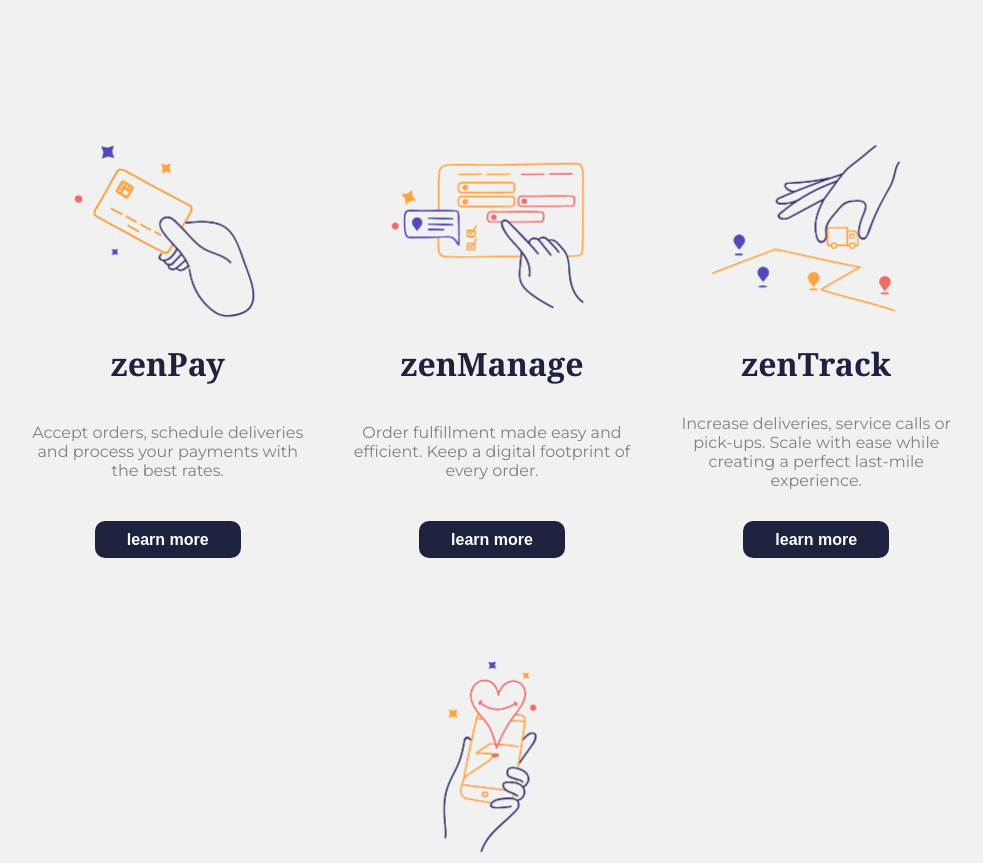
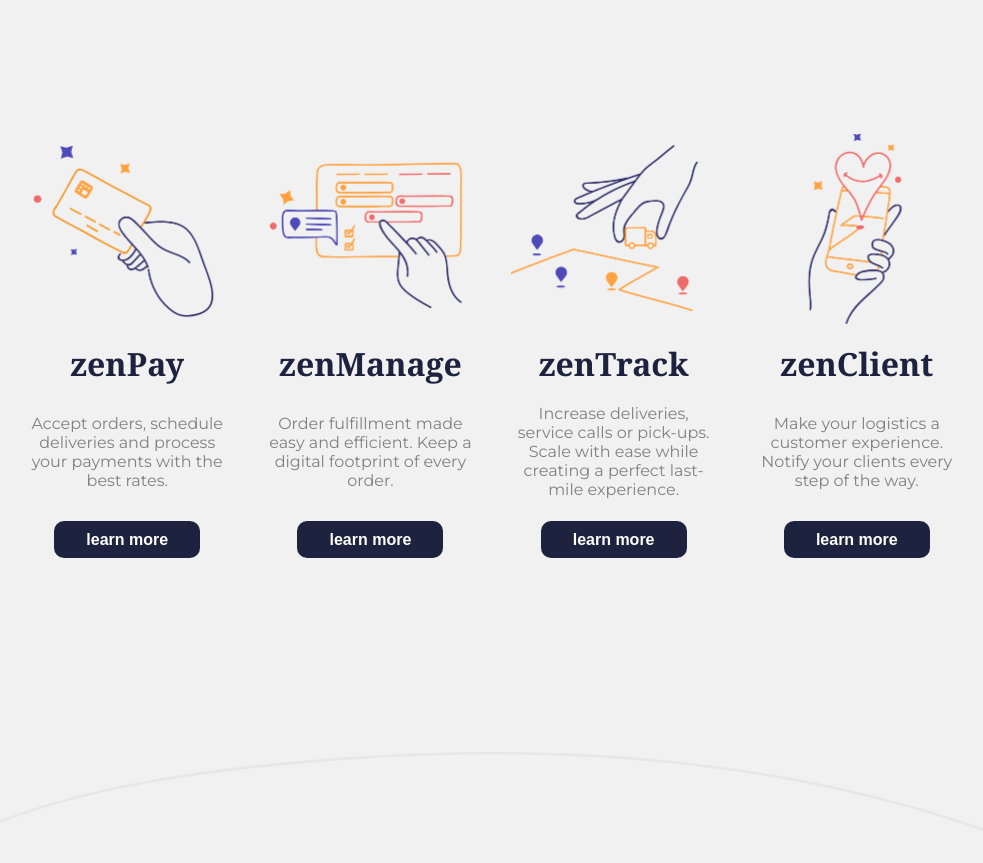
Before and after one commit to Esther-tech/zenHQ, a plain HTML site: page index.html in a window 1280 px wide. Shown: the part 1600-2463 px from the top of the page, without its empty margins (148-1131 px from the left). Drawn offline with Linux system fonts and the light colour scheme; a web font is replaced by a local one.

Commit message:
Change breakpoint brand items

```diff
--- a/style.css
+++ b/style.css
@@ -231,7 +231,7 @@ header img {
 
 .item {
     text-align: center;
-    flex: 1 1 250px;
+    flex: 1 1 200px;
     display: grid;
     grid-template: 12.5rem 4.5rem 5.5rem 4.5rem/ 4fr;
     place-items: center;
```
